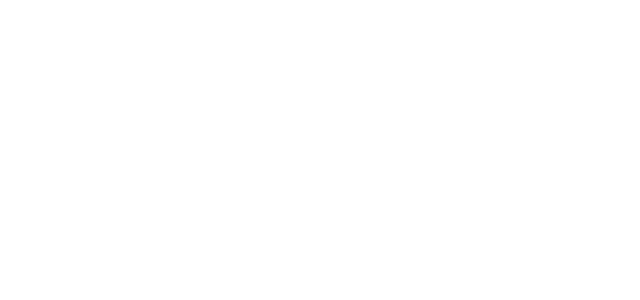
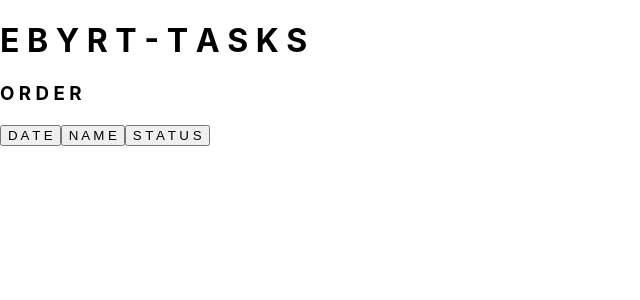
Before and after one commit to mabiiak/ebyrt-task, a React (Create React App) app: page / in a window 1280 px wide. Shown: the top 300 px of the page, without its empty margins (0-640 px from the left). Built offline with nearby package versions, Linux system fonts and the light colour scheme.

Commit message:
feat: implements component header

```diff
--- a/src/frontend/components/Header.js
+++ b/src/frontend/components/Header.js
@@ -4,6 +4,15 @@ class Header extends Component {
   render() {
     return (
       <header>
+        <h1>E B Y R T - T A S K S</h1>
+        <div>
+          <h3>
+            O R D E R
+          </h3>
+          <button>D A T E</button>
+          <button>N A M E</button>
+          <button>S T A T U S</button>
+        </div>
       </header>
     )
   }
```
